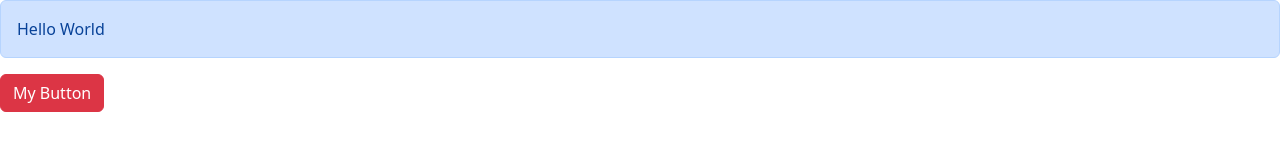
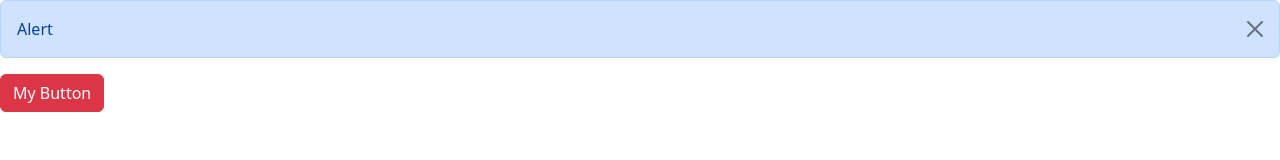
Before and after one commit to iamjayenmthakuri/React_Basics, a React (Vite) app: page / in a window 1280 px wide. Both pictures are taken after a click on the button "My Button". Shown: the top 160 px of the page. Built offline with nearby package versions, Linux system fonts and the light colour scheme; the HTML template or start-up script is replaced by a standard one.

Commit message:
creating alert message and changes its visibilty using button

```diff
--- a/src/App.tsx
+++ b/src/App.tsx
@@ -1,19 +1,18 @@
 import Alert from "./components/Alert";
 import ListGroup from "./components/ListGroup";
 import Button from "./components/Button";
-import { Children } from "react";
+import { Children, useState } from "react";
 
 const handleSelectedItem = (item: string) => {
   console.log(item);
 };
 
 function App() {
+  const [alert, setAlert] = useState(false);
   return (
     <div>
-      <Alert>
-        Hello <span>World</span>
-      </Alert>
-      <Button color="danger" onClick={() => console.log("clicked")}>
+      {alert && <Alert onClose={() => setAlert(false)}>Alert</Alert>}
+      <Button color="danger" onClick={() => setAlert(true)}>
         My Button
       </Button>
     </div>
--- a/src/components/Alert.tsx
+++ b/src/components/Alert.tsx
@@ -2,10 +2,21 @@ import { ReactNode } from "react";
 
 interface Props {
   children: ReactNode;
+  onClose: () => void;
 }
 
-const Alert = ({ children }: Props) => {
-  return <div className="alert alert-primary">{children}</div>;
+const Alert = ({ children, onClose }: Props) => {
+  return (
+    <div className="alert alert-primary alert-dismissible">
+      {children}
+      <button
+        type="button"
+        className="btn-close"
+        data-bs-dismiss="button-dissmisible"
+        onClick={onClose}
+      ></button>
+    </div>
+  );
 };
 
 export default Alert;
--- a/src/components/Button.tsx
+++ b/src/components/Button.tsx
@@ -1,6 +1,6 @@
 interface Props {
   children: string;
-  color: string;
+  color?: "primary" | "secondary" | "danger";
   onClick: () => void;
 }
 
```
Also changed, not shown: 1 other file (tests, documents, lock files or other folders).
